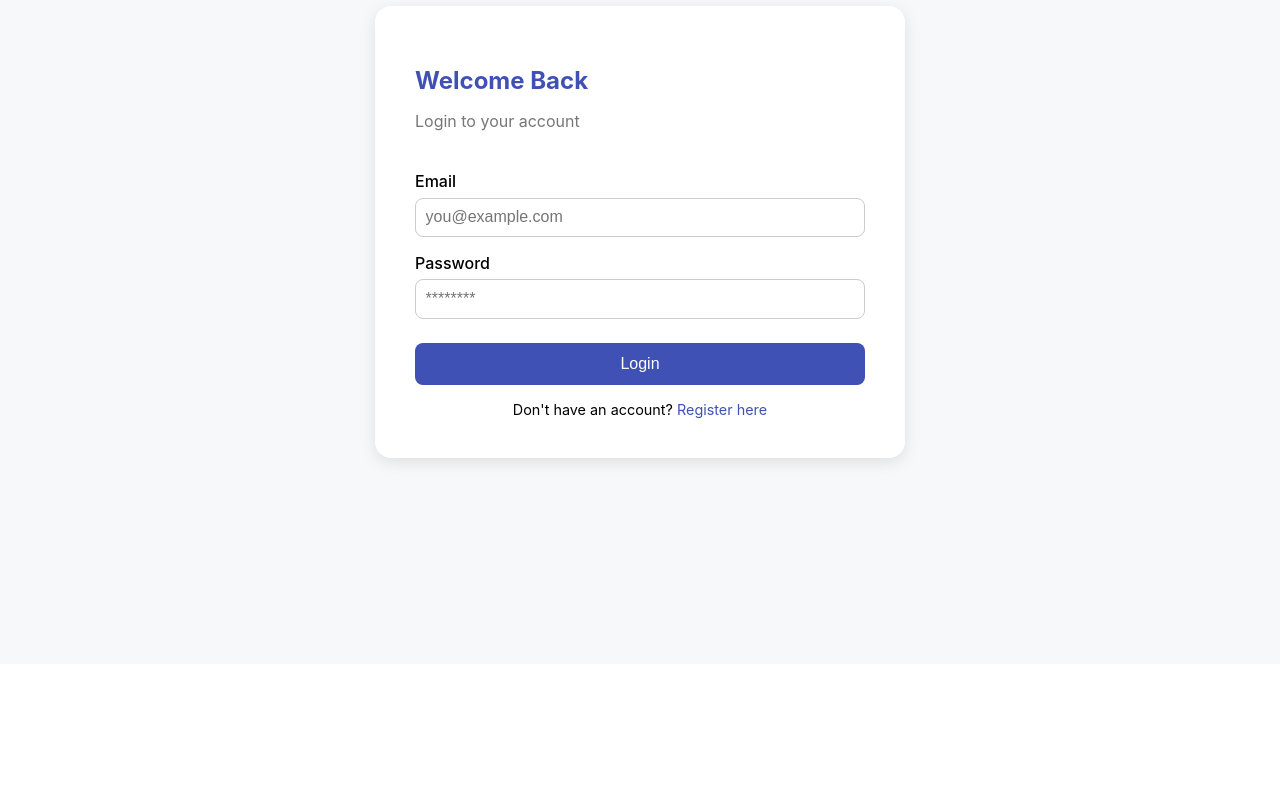
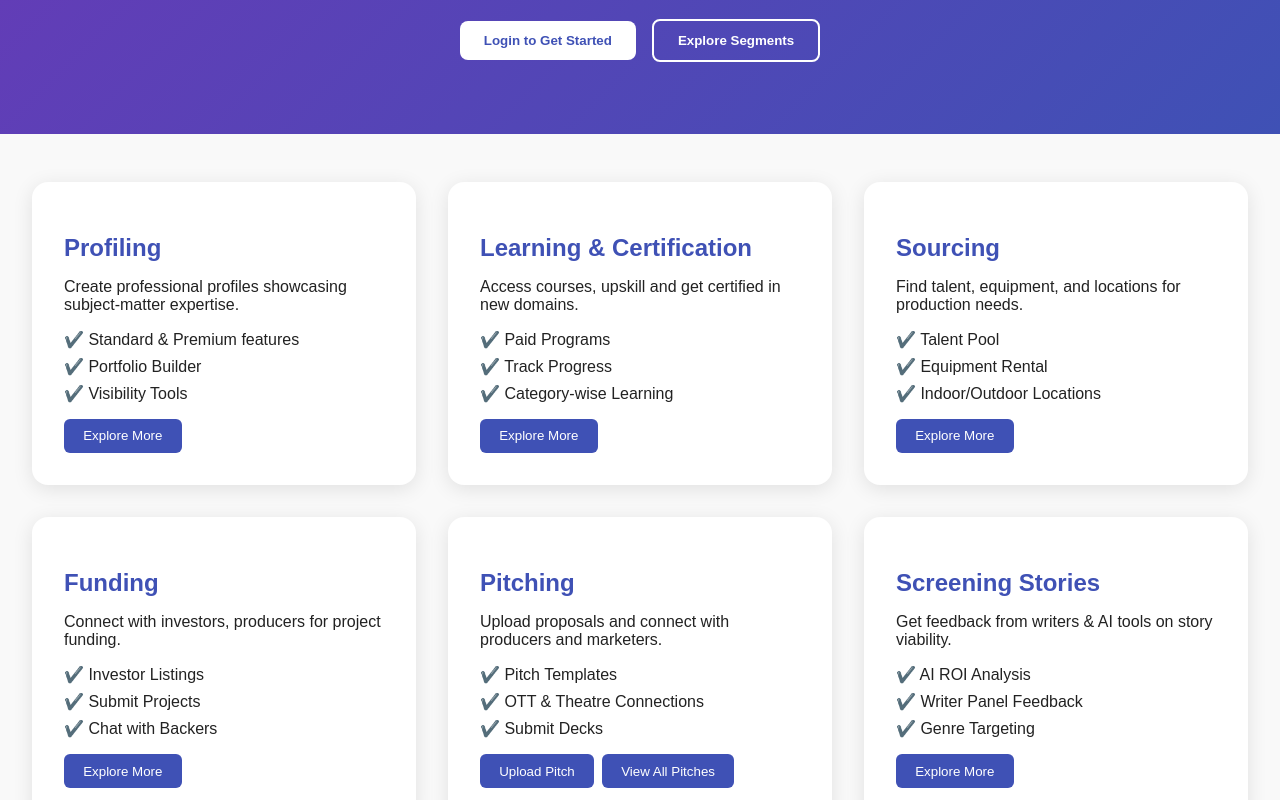
Before and after one commit to sudheerkumarchowdary/Mepro2025-Frontend, a React (Create React App) app: page / in a window 1280 px wide. Before the commit this address led to /login. Shown: the part 200-1000 px from the top of the page. Before the commit the page ends 864 px from the top, so only its background shows below. Built offline with nearby package versions, Linux system fonts and the light colour scheme; no server answers.

Commit message:
Updated App.js and LandingPage

```diff
--- a/src/App.js
+++ b/src/App.js
@@ -1,6 +1,6 @@
 import './App.css';
 import LandingPage from './LandingPage/LandingPage';
-import { BrowserRouter, Route, Routes, Navigate } from 'react-router-dom';
+import { BrowserRouter, Route, Routes } from 'react-router-dom';
 // import RegistrationPage from './Regstration/RegistrationPage';
 import LoginPage from './Login/LoginPage';
 import { ToastContainer } from "react-toastify";
@@ -15,7 +15,7 @@ function App() {
     <ToastContainer position="top-right" autoClose={3000} />
       <BrowserRouter>
         <Routes>
-            <Route path='/' element={<Navigate to="/login" replace />}/>
+            <Route path='/' element={<LandingPage/>}/>
             <Route path='/register' element={<RegistrationPage/>}/>
             <Route path='/login' element={<LoginPage/>}/>
             <Route path='/home' element={<LandingPage/>}/>
--- a/src/LandingPage/LandingPage.js
+++ b/src/LandingPage/LandingPage.js
@@ -1,4 +1,4 @@
-import React from 'react';
+import React, { useEffect, useState } from 'react';
 import './LandingPage.css';
 import { useNavigate } from 'react-router-dom';
 
@@ -37,9 +37,62 @@ const segments = [
 
 const LandingPage = () => {
   const nav = useNavigate();
-  const handleClick = () => {
+  const [user, setUser] = useState(null);
+  const [isLoggedIn, setIsLoggedIn] = useState(false);
+
+  useEffect(() => {
+    // Check login status from localStorage
+    const token = localStorage.getItem('token');
+    const storedUser = localStorage.getItem('user');
+
+    if (token && storedUser) {
+      try {
+        const parsedUser = JSON.parse(storedUser);
+        setUser(parsedUser);
+        setIsLoggedIn(true);
+      } catch (err) {
+        setUser(null);
+        setIsLoggedIn(false);
+      }
+    } else {
+      setUser(null);
+      setIsLoggedIn(false);
+    }
+  }, []);
+
+  const handleLogout = () => {
+    // Clear auth data
+    localStorage.removeItem('token');
+    localStorage.removeItem('user');
+    setUser(null);
+    setIsLoggedIn(false);
+    alert('You have been logged out.');
+    nav('/');
+  };
+
+  const requireLogin = (cb) => {
+    if (!isLoggedIn) {
+      alert('Please login to access this feature.');
       nav('/login');
+      return;
     }
+    if (typeof cb === 'function') {
+      cb();
+    }
+  };
+
+  const getUserDisplayName = () => {
+    if (!user) return '';
+    return (
+      user.name ||
+      user.fullName ||
+      user.firstName ||
+      user.username ||
+      user.email ||
+      ''
+    );
+  };
+
   return (
     <div className="landing-container">
       <header className="hero">
@@ -53,9 +106,29 @@ const LandingPage = () => {
         </div>
         <h1>🎬 Media & Entertainment Marketplace</h1>
         <p>Empowering Creators, Professionals, and Innovators</p>
+        {isLoggedIn && (
+          <div style={{ marginTop: '0.5rem', display: 'flex', alignItems: 'center', gap: '1rem' }}>
+            <span style={{ fontWeight: 'bold' }}>Welcome, {getUserDisplayName()}</span>
+            <button className="outline" onClick={handleLogout}>
+              Logout
+            </button>
+          </div>
+        )}
         <div className="hero-buttons">
-          <button onClick={() => handleClick()}>Login to Get Started</button>
-          <button className="outline">Explore Segments</button>
+          {!isLoggedIn && (
+            <button onClick={() => nav('/login')}>Login to Get Started</button>
+          )}
+          <button
+            className="outline"
+            onClick={() => {
+              if (!isLoggedIn) {
+                alert('Please login to explore segments.');
+                nav('/login');
+              }
+            }}
+          >
+            Explore Segments
+          </button>
         </div>
       </header>
 
@@ -65,16 +138,13 @@ const LandingPage = () => {
 
           const handleDoubleClick = () => {
             if (isPitching) {
-              // Check if user is logged in and is talent
-              const token = localStorage.getItem('token');
+              requireLogin(() => {
+                // Check if user is talent
                 const storedUser = localStorage.getItem('user');
-
-              if (!token || !storedUser) {
-                alert('Please login as a talent user to upload pitches');
+                if (!storedUser) {
                   nav('/login', { state: { from: '/pitch-upload' } });
                   return;
                 }
-
                 try {
                   const userData = JSON.parse(storedUser);
                   if (userData.userType !== 'talent') {
@@ -86,6 +156,9 @@ const LandingPage = () => {
                 } catch (err) {
                   nav('/login');
                 }
+              });
+            } else {
+              requireLogin();
             }
           };
 
@@ -93,7 +166,7 @@ const LandingPage = () => {
             <div
               key={index}
               className="segment-card"
-              {...(isPitching ? { onClick: handleDoubleClick } : {})}
+              onClick={handleDoubleClick}
             >
               <h2>{segment.title}</h2>
               <p>{segment.description}</p>
@@ -104,15 +177,56 @@ const LandingPage = () => {
               </ul>
               {isPitching && (
                 <div style={{ display: 'flex', gap: '0.5rem', marginTop: '1rem' }}>
-                  <button className="deep-dive" onClick={(e) => { e.stopPropagation(); nav('/pitch-upload'); }}>
+                  <button
+                    className="deep-dive"
+                    onClick={(e) => {
+                      e.stopPropagation();
+                      requireLogin(() => {
+                        const storedUser = localStorage.getItem('user');
+                        if (!storedUser) {
+                          nav('/login', { state: { from: '/pitch-upload' } });
+                          return;
+                        }
+                        try {
+                          const userData = JSON.parse(storedUser);
+                          if (userData.userType !== 'talent') {
+                            alert('Only talent users can upload pitches. Recruiters can view pitches.');
+                            nav('/producer-pitches');
+                            return;
+                          }
+                          nav('/pitch-upload');
+                        } catch (err) {
+                          nav('/login');
+                        }
+                      });
+                    }}
+                  >
                     Upload Pitch
                   </button>
-                  <button className="deep-dive" onClick={(e) => { e.stopPropagation(); nav('/producer-pitches'); }}>
+                  <button
+                    className="deep-dive"
+                    onClick={(e) => {
+                      e.stopPropagation();
+                      requireLogin(() => {
+                        nav('/producer-pitches');
+                      });
+                    }}
+                  >
                     View All Pitches
                   </button>
                 </div>
               )}
-              {!isPitching && <button className="deep-dive">Explore More</button>}
+              {!isPitching && (
+                <button
+                  className="deep-dive"
+                  onClick={(e) => {
+                    e.stopPropagation();
+                    requireLogin();
+                  }}
+                >
+                  Explore More
+                </button>
+              )}
             </div>
           );
         })}
```
Lines whose indentation alone changed are shown as unchanged.
